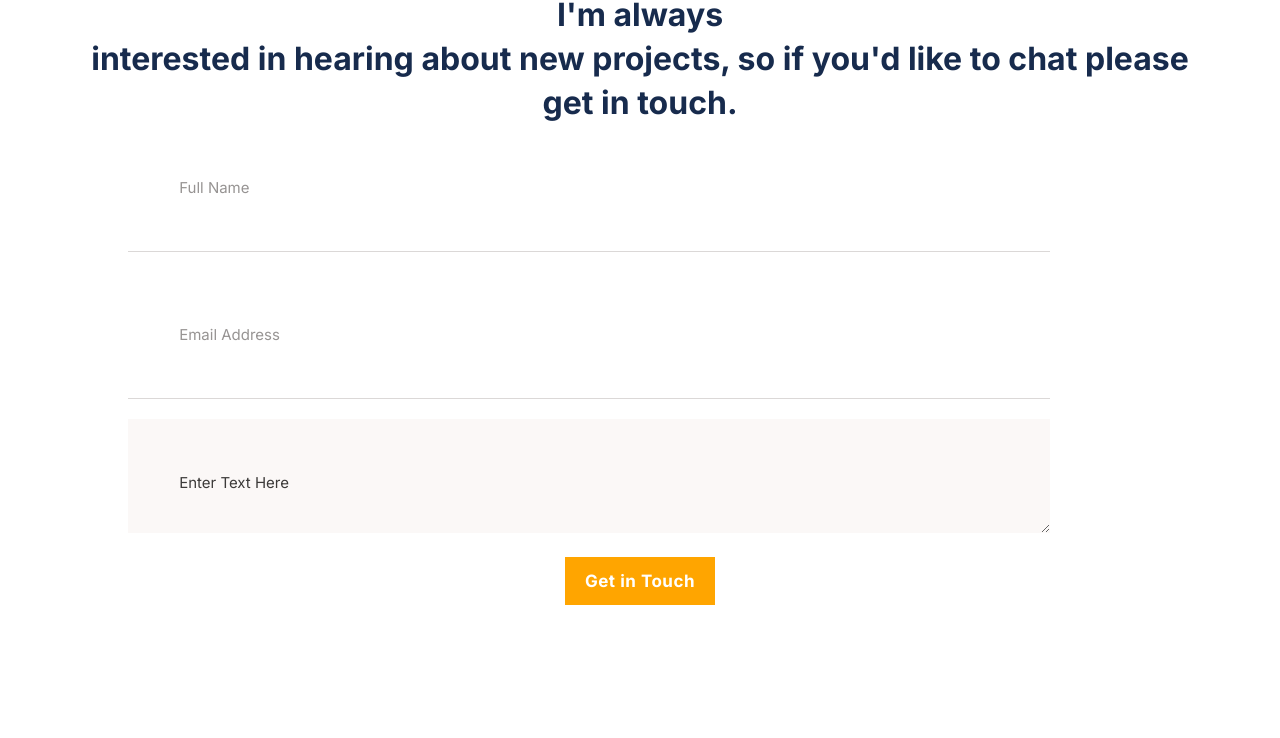
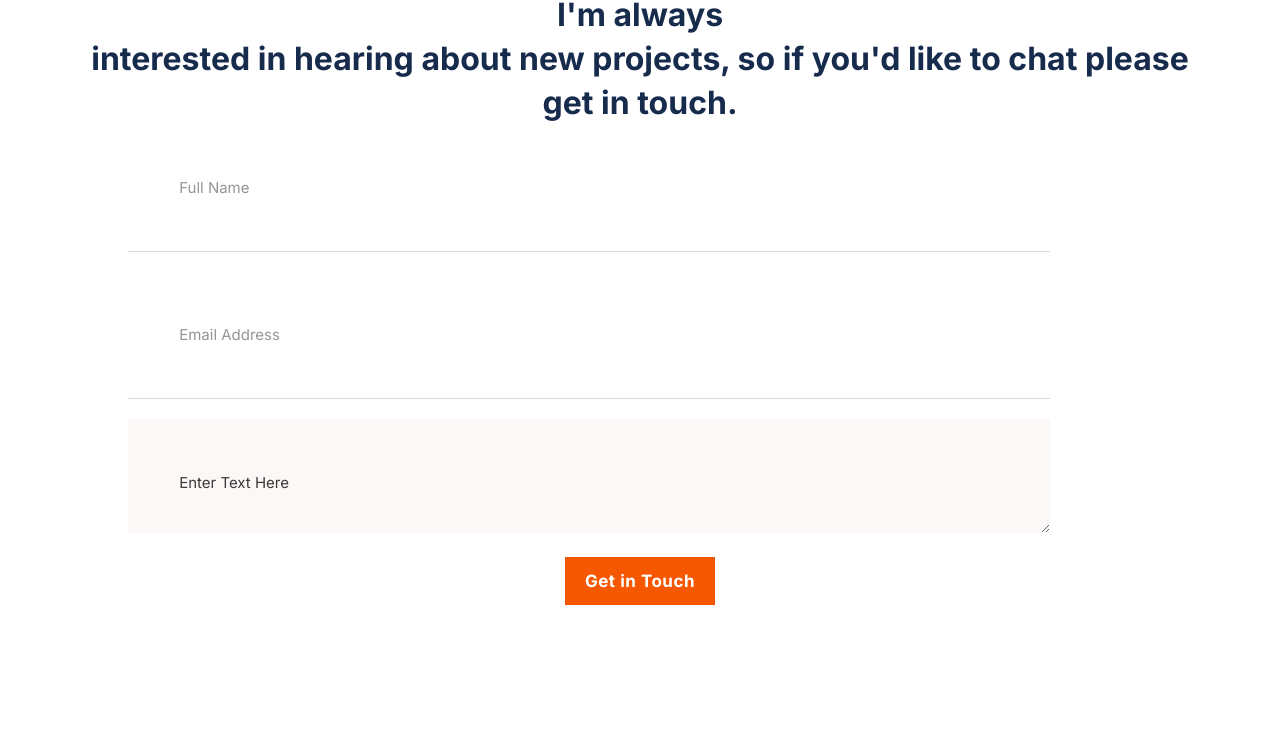
Before and after one commit to algerina/contact-form, a website: page index.html in a window 1280 px wide. Shown: the part 6794-7532 px from the top of the page. Drawn offline with Linux system fonts and the light colour scheme.

Commit message:
Fix colors

```diff
--- a/css/main.css
+++ b/css/main.css
@@ -368,7 +368,7 @@ footer {
   justify-content: center;
   letter-spacing: 0.03em;
   color: #fff;
-  background-color: orange;
+  background-color:  #F55800;
   height: 48px;
   border: 0;
   width: 150px;
```
